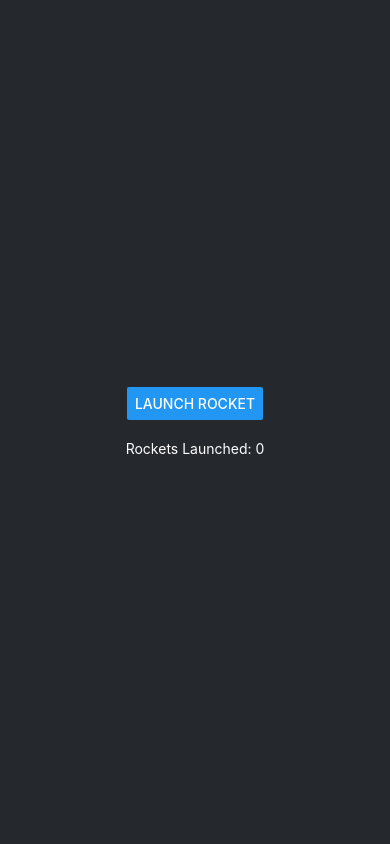
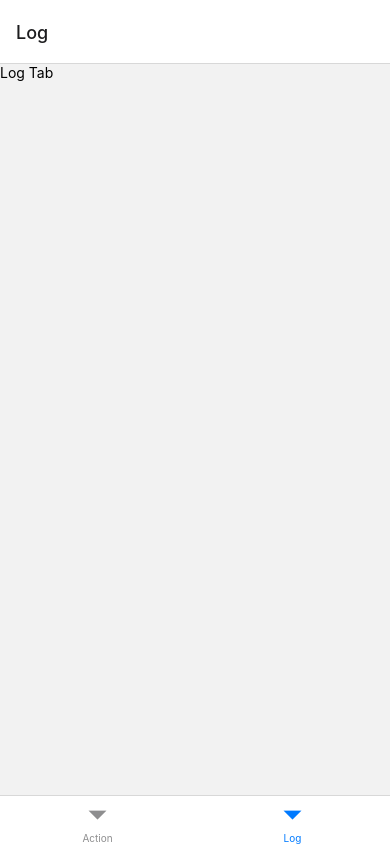
Before and after one commit to mchusma/singularity, a React Native app: screen /Log in a window 390 px wide. Built offline with nearby package versions, Linux system fonts and the light colour scheme.

Commit message:
added tabs for action and log

```diff
--- a/App.tsx
+++ b/App.tsx
@@ -1,42 +1,18 @@
-import React, { useState, useEffect } from 'react';
-import { StatusBar } from 'expo-status-bar';
-import { StyleSheet, Text, View, Button } from 'react-native';
-import AsyncStorage from '@react-native-async-storage/async-storage';
+import React from 'react';
+import { NavigationContainer } from '@react-navigation/native';
+import { createBottomTabNavigator } from '@react-navigation/bottom-tabs';
+import ActionTab from './src/screens/ActionTab';
+import LogTab from './src/screens/LogTab';
+
+const Tab = createBottomTabNavigator();
 
 export default function App() {
-  const [rocketsLaunched, setRocketsLaunched] = useState<number>(0);
-
-  // Load the count from storage when the app loads
-  useEffect(() => {
-    const loadRocketsFromStorage = async () => {
-      const storedCount = await AsyncStorage.getItem('rocketsLaunched');
-      if (storedCount !== null) {
-        setRocketsLaunched(Number(storedCount));
-      }
-    };
-    loadRocketsFromStorage();
-  }, []);
-
-  const launchRocket = async () => {
-    const newCount = rocketsLaunched + 1;
-    setRocketsLaunched(newCount);
-    await AsyncStorage.setItem('rocketsLaunched', String(newCount));
-  };
-
   return (
-    <View style={styles.container}>
-      <Button title="Launch Rocket" onPress={launchRocket} />
-      <Text style={{ color: '#fff', marginTop: 20 }}>Rockets Launched: {rocketsLaunched}</Text>
-      <StatusBar style="auto" />
-    </View>
+    <NavigationContainer>
+      <Tab.Navigator>
+        <Tab.Screen name="Action" component={ActionTab} />
+        <Tab.Screen name="Log" component={LogTab} />
+      </Tab.Navigator>
+    </NavigationContainer>
   );
 }
-
-const styles = StyleSheet.create({
-  container: {
-    flex: 1,
-    backgroundColor: '#25292e',
-    alignItems: 'center',
-    justifyContent: 'center',
-  },
-});
--- a/package.json
+++ b/package.json
@@ -16,7 +16,8 @@
     "react-dom": "18.2.0",
     "react-native": "0.72.3",
     "react-native-web": "~0.19.6",
-    "@react-native-async-storage/async-storage": "1.18.2"
+    "@react-native-async-storage/async-storage": "1.18.2",
+    "undefined": "react-navigation/bottom-tabs"
   },
   "devDependencies": {
     "@babel/core": "^7.20.0",
--- /dev/null
+++ b/src/screens/actionTab.tsx
@@ -0,0 +1,44 @@
+import React, { useState, useEffect } from 'react';
+import { StyleSheet, Text, View, Button } from 'react-native';
+import { StatusBar } from 'expo-status-bar';
+import AsyncStorage from '@react-native-async-storage/async-storage';
+
+function ActionTab() {
+  const [rocketsLaunched, setRocketsLaunched] = useState(0);
+
+  // Load the count from storage when the app loads
+  useEffect(() => {
+    const loadRocketsFromStorage = async () => {
+      const storedCount = await AsyncStorage.getItem('rocketsLaunched');
+      if (storedCount !== null) {
+        setRocketsLaunched(Number(storedCount));
+      }
+    };
+    loadRocketsFromStorage();
+  }, []);
+
+  const launchRocket = async () => {
+    const newCount = rocketsLaunched + 1;
+    setRocketsLaunched(newCount);
+    await AsyncStorage.setItem('rocketsLaunched', String(newCount));
+  };
+
+  return (
+    <View style={styles.container}>
+      <Button title="Launch Rocket" onPress={launchRocket} />
+      <Text style={{ color: '#fff', marginTop: 20 }}>Rockets Launched: {rocketsLaunched}</Text>
+      <StatusBar style="auto" />
+    </View>
+  );
+}
+
+const styles = StyleSheet.create({
+  container: {
+    flex: 1,
+    backgroundColor: '#25292e',
+    alignItems: 'center',
+    justifyContent: 'center',
+  },
+});
+
+export default ActionTab;
--- /dev/null
+++ b/src/screens/logTab.tsx
@@ -0,0 +1,12 @@
+import React from 'react';
+import { View, Text } from 'react-native';
+
+function LogTab() {
+  return (
+    <View>
+      <Text>Log Tab</Text>
+    </View>
+  );
+}
+
+export default LogTab;
```
